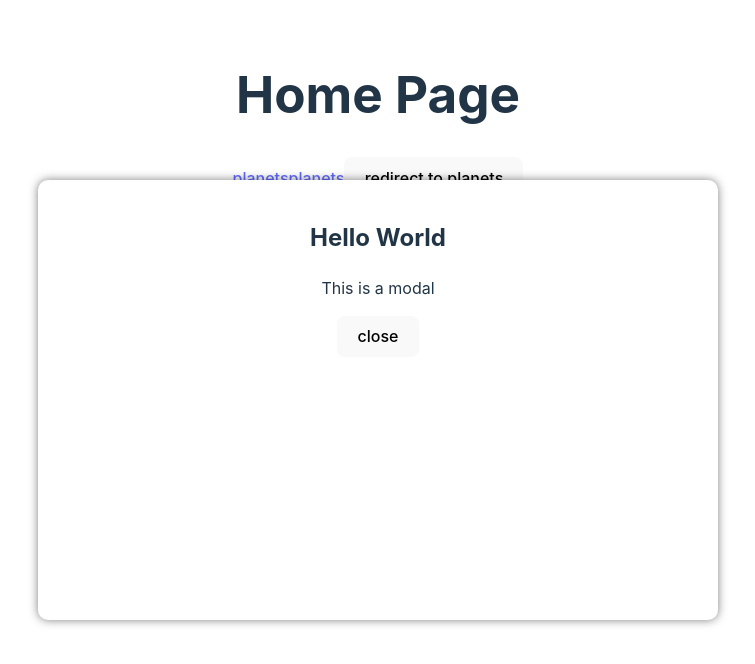
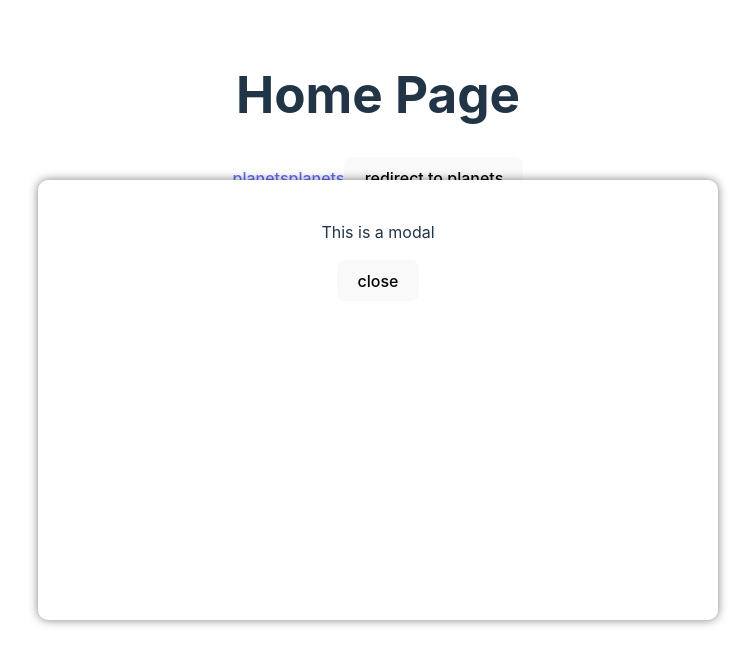
Before and after one commit to AimadYahyaoui/react-formation, a React (Vite) app: page / in a window 1280 px wide. Shown: the top 664 px of the page, without its empty margins (262-1017 px from the left). Built offline with nearby package versions, Linux system fonts and the light colour scheme; no server answers.

Commit message:
add context

```diff
--- a/src/App.tsx
+++ b/src/App.tsx
@@ -2,22 +2,16 @@ import { RouterProvider } from "react-router";
 import "./App.css";
 import router from "./router/router";
 import BeerContextProvider from "./contexts/BeerContextProvider";
-import ModalComponent from "./components/ModalComponent";
+import ModalContextProvider from "./contexts/ModalContextProvider";
 
 function App() {
   return (
     <div>
-      <BeerContextProvider>
-        <RouterProvider router={router}></RouterProvider>
-      </BeerContextProvider>
-      <ModalComponent
-        title="Hello World"
-        content="This is a modal"
-        isOpen={true}
-        onClose={() => {
-          console.log("close");
-        }}
-      ></ModalComponent>
+      <ModalContextProvider>
+        <BeerContextProvider>
+          <RouterProvider router={router}></RouterProvider>
+        </BeerContextProvider>
+      </ModalContextProvider>
     </div>
   );
 }
--- /dev/null
+++ b/src/contexts/ModalContextProvider.tsx
@@ -0,0 +1,34 @@
+import { createContext, useState } from "react";
+import ModalComponent from "../components/ModalComponent";
+
+export const ModalContext = createContext({});
+
+type ModalContextProviderProps = {
+  children: React.ReactNode;
+};
+
+const ModalContextProvider = ({ children }: ModalContextProviderProps) => {
+  const [title, setTitle] = useState("");
+  const [isOpen, setIsOpen] = useState(false);
+
+  const openModal = (title: string) => {
+    setTitle(title);
+    setIsOpen(true);
+  };
+
+  return (
+    <ModalContext.Provider value={{ openModal }}>
+      {children}
+      <ModalComponent
+        title={title}
+        content="This is a modal"
+        isOpen={true}
+        onClose={() => {
+          console.log("close");
+        }}
+      ></ModalComponent>
+    </ModalContext.Provider>
+  );
+};
+
+export default ModalContextProvider;
```
